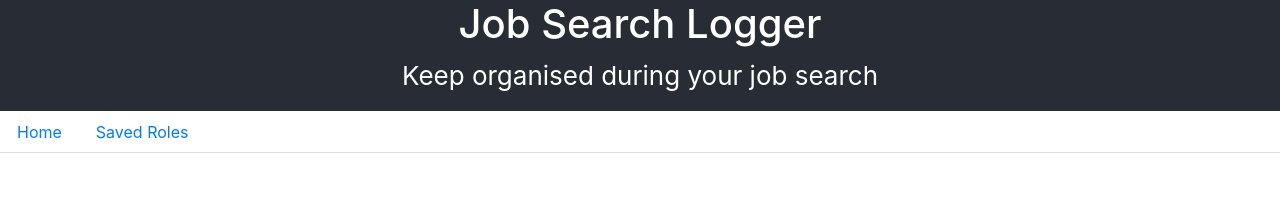
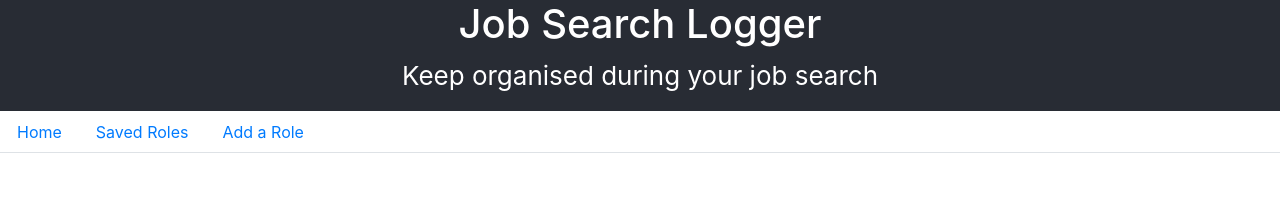
Before and after one commit to Nadiafa/job-search-logger-frontend, a React (Create React App) app: page / in a window 1280 px wide. Shown: the top 203 px of the page. Built offline with nearby package versions, Linux system fonts and the light colour scheme.

Commit message:
Add Nav.Item for Add a Role to /roles/new in Navbar.jsx

```diff
--- a/src/components/Navbar.jsx
+++ b/src/components/Navbar.jsx
@@ -10,6 +10,9 @@ const Navbar = () => {
 			<Nav.Item>
 				<Nav.Link eventKey="#roles" href="/roles">Saved Roles</Nav.Link>
 			</Nav.Item>
+			<Nav.Item>
+				<Nav.Link eventKey="#roles/new" href="/roles/new">Add a Role</Nav.Link>
+			</Nav.Item>
 		</Nav>
 	)
 }
```
